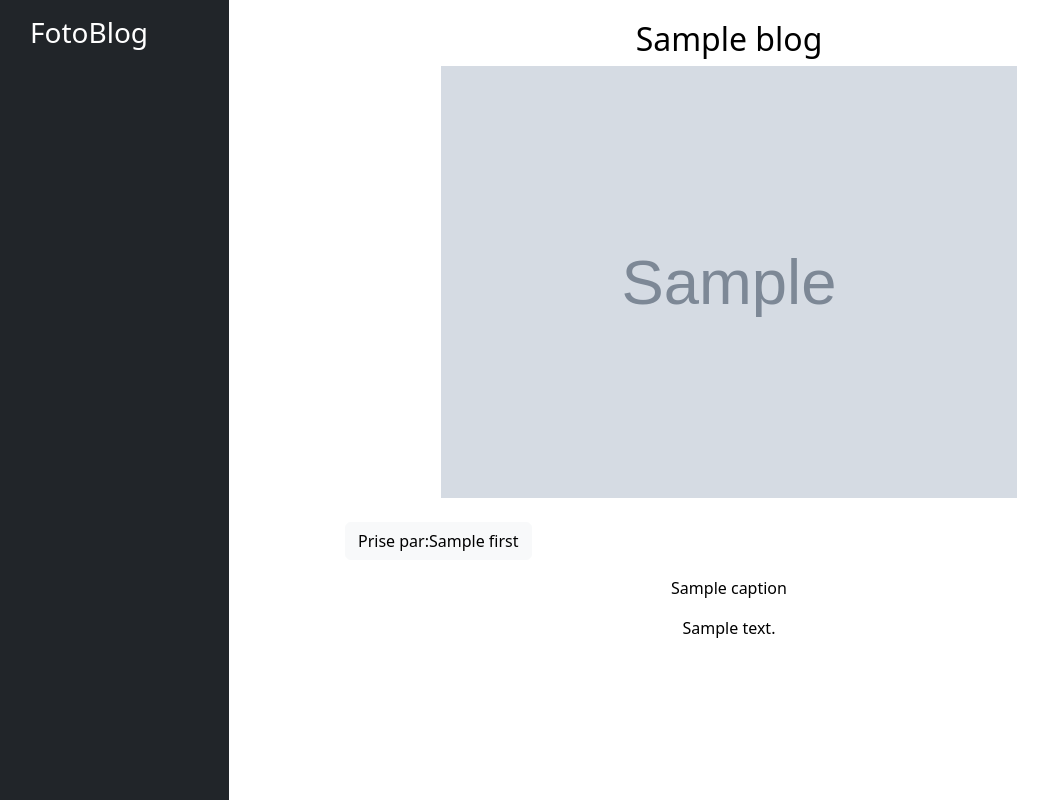
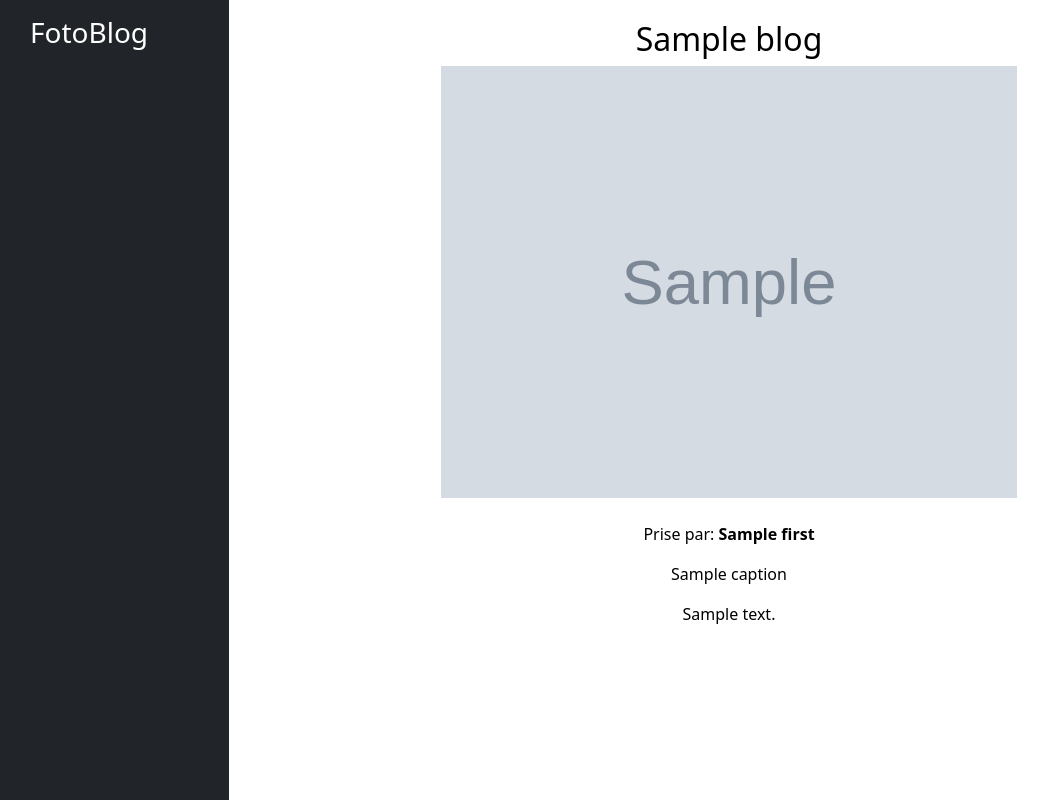
Before and after one commit to yanis-ka/Fotoblog-heroku, a Django app: template blog/templates/blog/detail.html in a window 1280 px wide. Shown: the whole page, without its empty margins (51-1099 px from the left). Run offline with Django 4.2, Linux system fonts and the light colour scheme; the template is opened without the code that fills it: most values are stand-ins (such as "Sample title", 1, 10 or a date in 2020); grey boxes marked "Sample" are stand-in pictures; data that the repository does not hold is empty; parts of the project's set-up code (start-up, migrations or seed data) failed here and were passed over.

Commit message:
refonte front

```diff
--- a/blog/templates/blog/detail.html
+++ b/blog/templates/blog/detail.html
@@ -8,7 +8,7 @@
     {% endif %}
     <img class="blog-view" src="{{ blog.photo.image.url }}">
     <br>
-    <p class="author btn btn-light text-center" disabled> Prise par:{{ blog.contributors.first }}</p>
+    <p class="author btn-light text-center" disabled> Prise par: <strong>{{ blog.contributors.first }}</strong></p>
     <p>{{ blog.photo.caption }}</p>
     <p>{{ blog.content }}</p>
 
```
